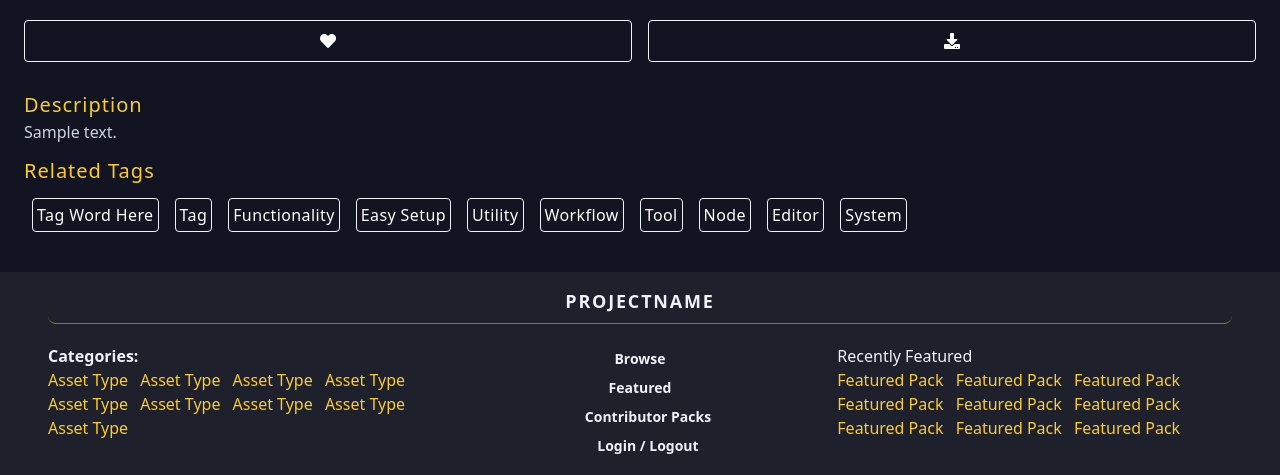
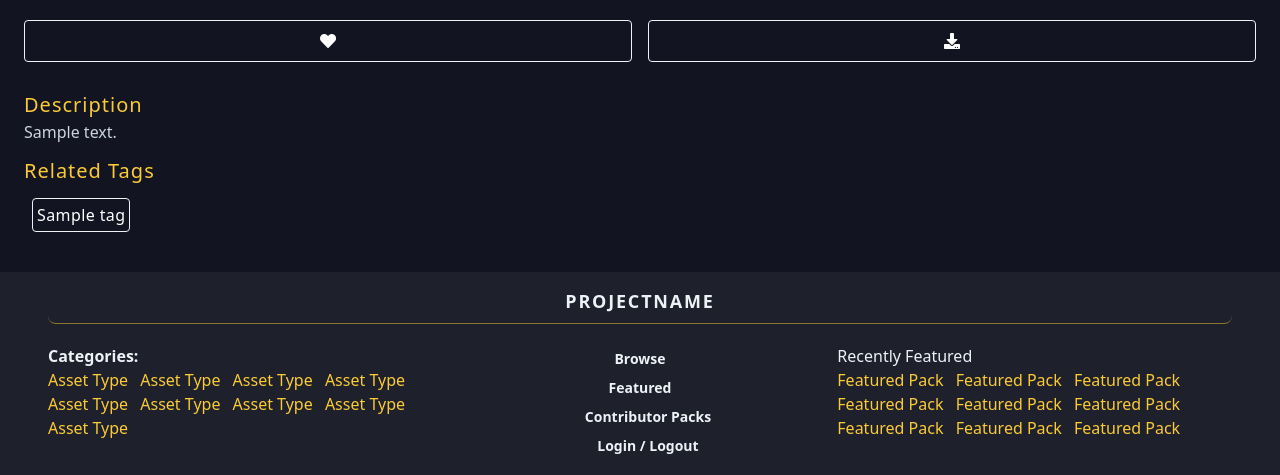
Before and after one commit to waldrupm/devloot, a Django app: page /asset/1 in a window 1280 px wide. Shown: the part 285-760 px from the top of the page. Run offline with Django 3.2, Linux system fonts and the light colour scheme; tables that the repository leaves empty hold one stand-in row (values such as "Sample post"); some libraries are stand-ins or nearby versions.

Commit message:
Add tags to assets

```diff
--- a/assets/models.py
+++ b/assets/models.py
@@ -1,4 +1,12 @@
 from django.db import models
+
+
+class Tag(models.Model):
+    name = models.CharField(max_length=30, null=True)
+    description = models.TextField(max_length=600, blank=True)
+
+    def __str__(self):
+        return f"Tag: {self.name}"
 
 
 class Asset(models.Model):
@@ -19,17 +27,10 @@ class Asset(models.Model):
     asset_type = models.CharField(max_length=25, choices=TYPE_CHOICES, null=True)
     creation_date = models.DateTimeField(auto_now_add=True, null=True)
     moved_to_general = models.DateTimeField(null=True, blank=True)
+    tags = models.ManyToManyField(Tag)
 
     class Meta:
         ordering = ('-creation_date', 'name')
 
     def __str__(self):
         return f"Asset: {self.name} - {self.id}"
-
-
-class Tag(models.Model):
-    name = models.CharField(max_length=30, null=True)
-    description = models.TextField(max_length=600, blank=True)
-
-    def __str__(self):
-        return f"Tag: {self.name}"
--- a/assets/templates/assets/asset_detail.html
+++ b/assets/templates/assets/asset_detail.html
@@ -55,28 +55,13 @@
         </div>
         <div class="w-full flex flex-wrap">
             <h3 class="w-full text-xl tracking-wider text-accent-yellow mt-3 mb-1">Related Tags</h3>
-            <button
-                class="p-1 m-2 border-gray-200 border tracking-wide rounded hover:bg-gray-200 hover:text-gray-800">Tag
-                Word Here</button>
-            <button
-                class="p-1 m-2 border-gray-200 border tracking-wide rounded hover:bg-gray-200 hover:text-gray-800">Tag</button>
-            <button
-                class="p-1 m-2 border-gray-200 border tracking-wide rounded hover:bg-gray-200 hover:text-gray-800">Functionality</button>
-            <button
-                class="p-1 m-2 border-gray-200 border tracking-wide rounded hover:bg-gray-200 hover:text-gray-800">Easy
-                Setup</button>
-            <button
-                class="p-1 m-2 border-gray-200 border tracking-wide rounded hover:bg-gray-200 hover:text-gray-800">Utility</button>
-            <button
-                class="p-1 m-2 border-gray-200 border tracking-wide rounded hover:bg-gray-200 hover:text-gray-800">Workflow</button>
-            <button
-                class="p-1 m-2 border-gray-200 border tracking-wide rounded hover:bg-gray-200 hover:text-gray-800">Tool</button>
-            <button
-                class="p-1 m-2 border-gray-200 border tracking-wide rounded hover:bg-gray-200 hover:text-gray-800">Node</button>
-            <button
-                class="p-1 m-2 border-gray-200 border tracking-wide rounded hover:bg-gray-200 hover:text-gray-800">Editor</button>
-            <button
-                class="p-1 m-2 border-gray-200 border tracking-wide rounded hover:bg-gray-200 hover:text-gray-800">System</button>
+            {% for tag in object.tags.all %}
+                <button
+                    class="p-1 m-2 border-gray-200 border tracking-wide rounded hover:bg-gray-200 hover:text-gray-800">{{tag.name}}</button>
+
+            {% empty %}
+                <span>No tags associated with this asset</span>
+            {% endfor %}
         </div>
 
     </div>
--- a/assets/templates/assets/asset_list.html
+++ b/assets/templates/assets/asset_list.html
@@ -8,11 +8,11 @@
         {% for asset in object_list %}
             <div class="w-1/2 h-auto rounded-lg overflow-hidden px-1 md:px-2 text-gray-400 pb-3 mb-4 lg:w-1/3 xl:w-1/4">
                 <img src="https://via.placeholder.com/500x300/ffd437/000000?text=Individual+Item" alt="Item text">
-                <h3 class="text-gray-500 text-sm uppercase tracking-wide font-semibold mt-3">Contributor Name</h3>
+                <h3 class="text-gray-500 text-xs uppercase tracking-wide font-semibold mt-3">Contributor Name</h3>
                 <h2 class="text-gray-100 truncate text-lg"><a href="{% url 'assets:AssetDetail' pk=asset.id %}">{{asset.name}}</a></h2>
                 <div class="mt-2 flex justify-between items-center">
                     <div class="w-2/3">
-                        <span>tags</span>
+                        <span class="text-xs italic font-light">{% for tag in asset.tags.all %}{{tag.name}} {% empty %}No Tags{% endfor %}</span>
                     </div>
                     <div class="w-1/3 pr-2 text-right">
                             <a href=""><i class="fas fa-heart fa-lead mx-2" aria-hidden="true"></i></a>
```
Also changed, not shown: assets/migrations/0007_asset_tags.py (added).
